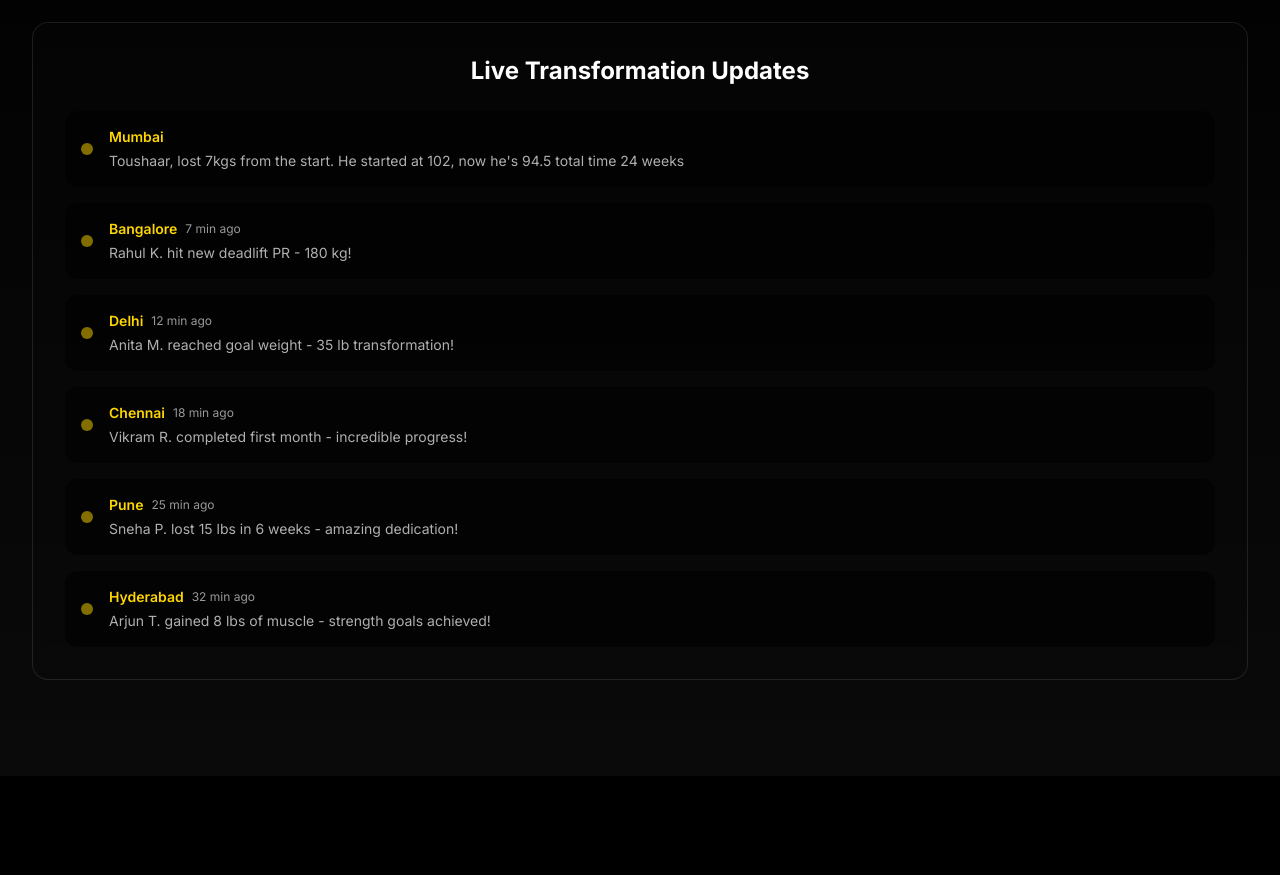
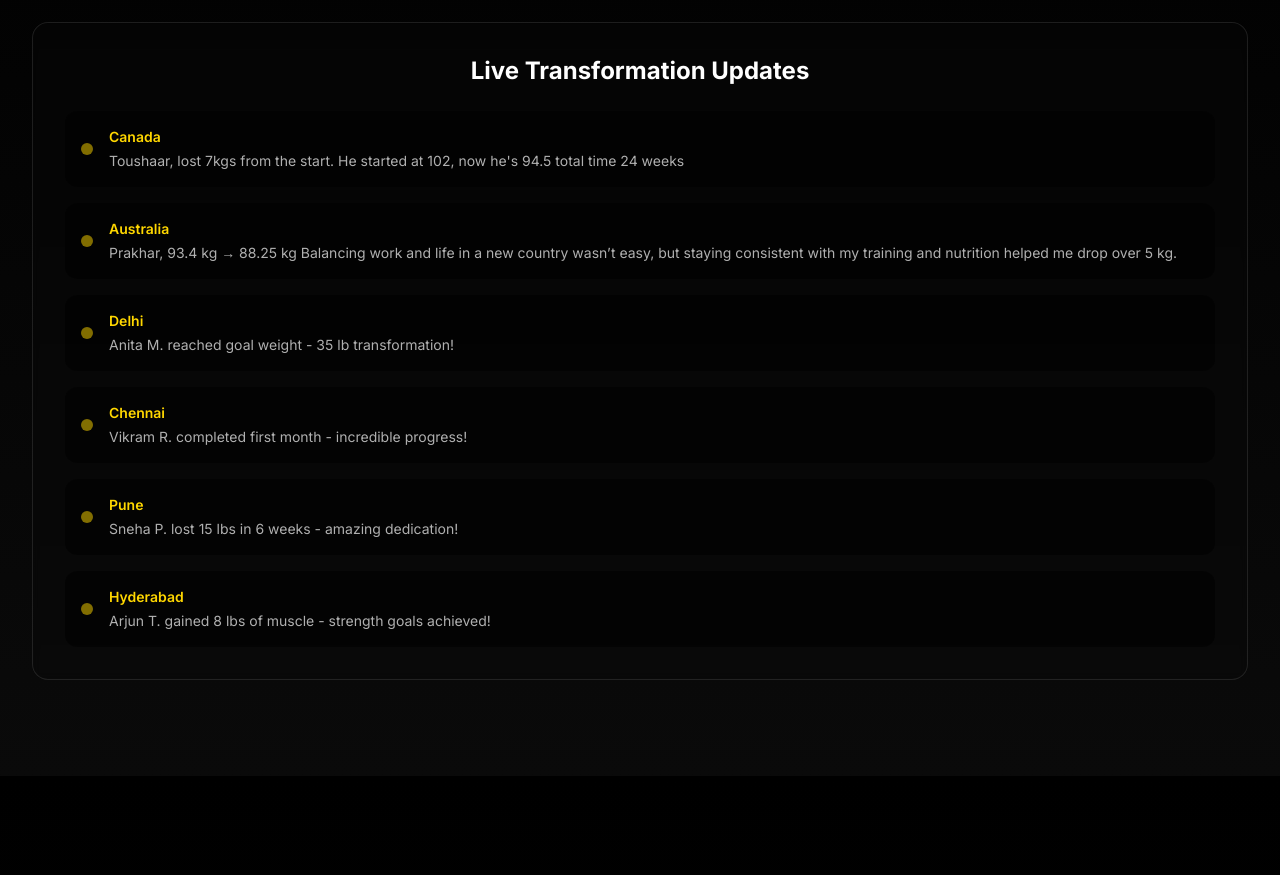
Before and after one commit to snuvaibh1/yash12, a React (Vite) app: page / in a window 1280 px wide. Shown: the part 5680-6555 px from the top of the page. Built offline with nearby package versions, Linux system fonts and the light colour scheme.

Commit message:
Updated GlobalResultsMap.tsx

```diff
--- a/src/components/GlobalResultsMap.tsx
+++ b/src/components/GlobalResultsMap.tsx
@@ -359,12 +359,12 @@ const GlobalResultsMap: React.FC = () => {
           </h3>
           <div className="space-y-4">
             {[
-              {location: 'Mumbai', update: "Toushaar, lost 7kgs from the start. He started at 102, now he's 94.5 total time 24 weeks" },
-              { time: '7 min ago', location: 'Bangalore', update: 'Rahul K. hit new deadlift PR - 180 kg!' },
-              { time: '12 min ago', location: 'Delhi', update: 'Anita M. reached goal weight - 35 lb transformation!' },
-              { time: '18 min ago', location: 'Chennai', update: 'Vikram R. completed first month - incredible progress!' },
-              { time: '25 min ago', location: 'Pune', update: 'Sneha P. lost 15 lbs in 6 weeks - amazing dedication!' },
-              { time: '32 min ago', location: 'Hyderabad', update: 'Arjun T. gained 8 lbs of muscle - strength goals achieved!' }
+              {location: 'Canada', update: "Toushaar, lost 7kgs from the start. He started at 102, now he's 94.5 total time 24 weeks" },
+              {location: 'Australia', update: 'Prakhar, 93.4 kg → 88.25 kg Balancing work and life in a new country wasn’t easy, but staying consistent with my training and nutrition helped me drop over 5 kg.' },
+              {location: 'Delhi', update: 'Anita M. reached goal weight - 35 lb transformation!' },
+              {location: 'Chennai', update: 'Vikram R. completed first month - incredible progress!' },
+              {location: 'Pune', update: 'Sneha P. lost 15 lbs in 6 weeks - amazing dedication!' },
+              {location: 'Hyderabad', update: 'Arjun T. gained 8 lbs of muscle - strength goals achieved!' }
             ].map((update, index) => (
               <motion.div
                 key={index}
```
